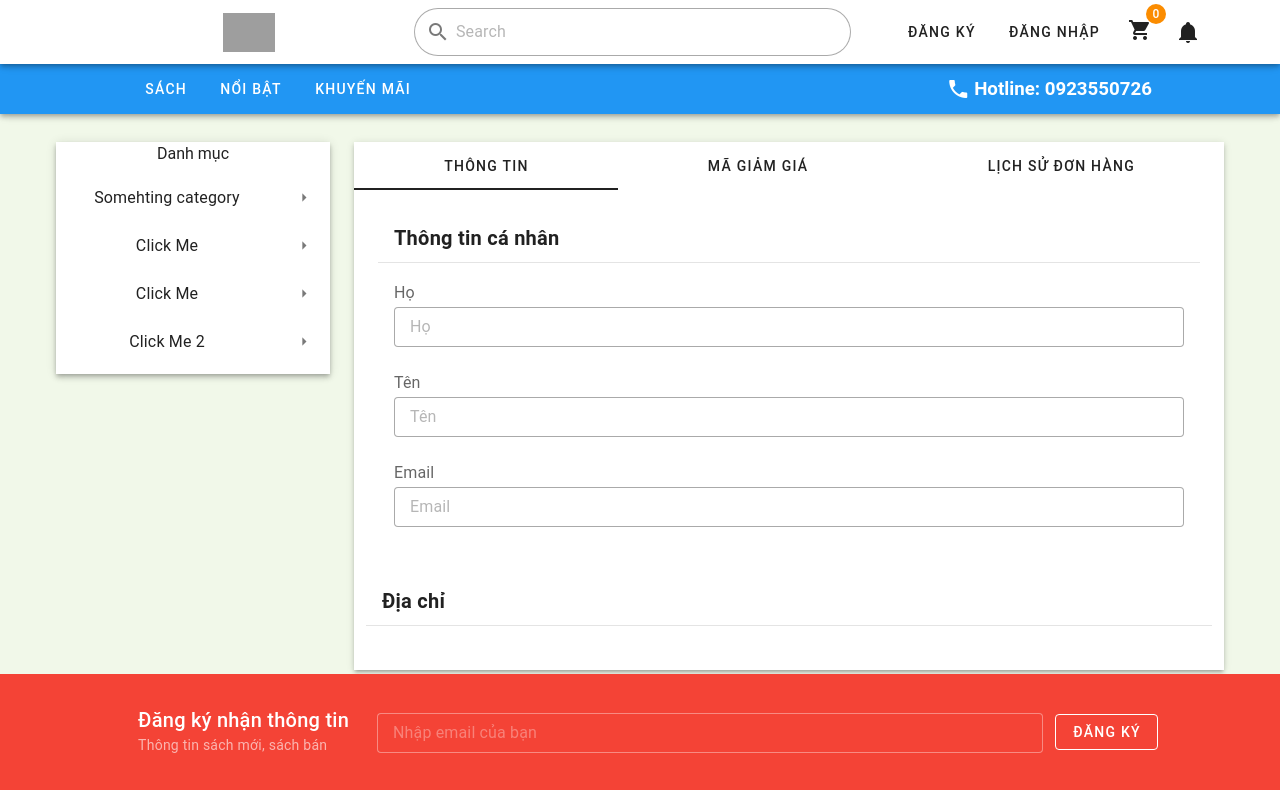
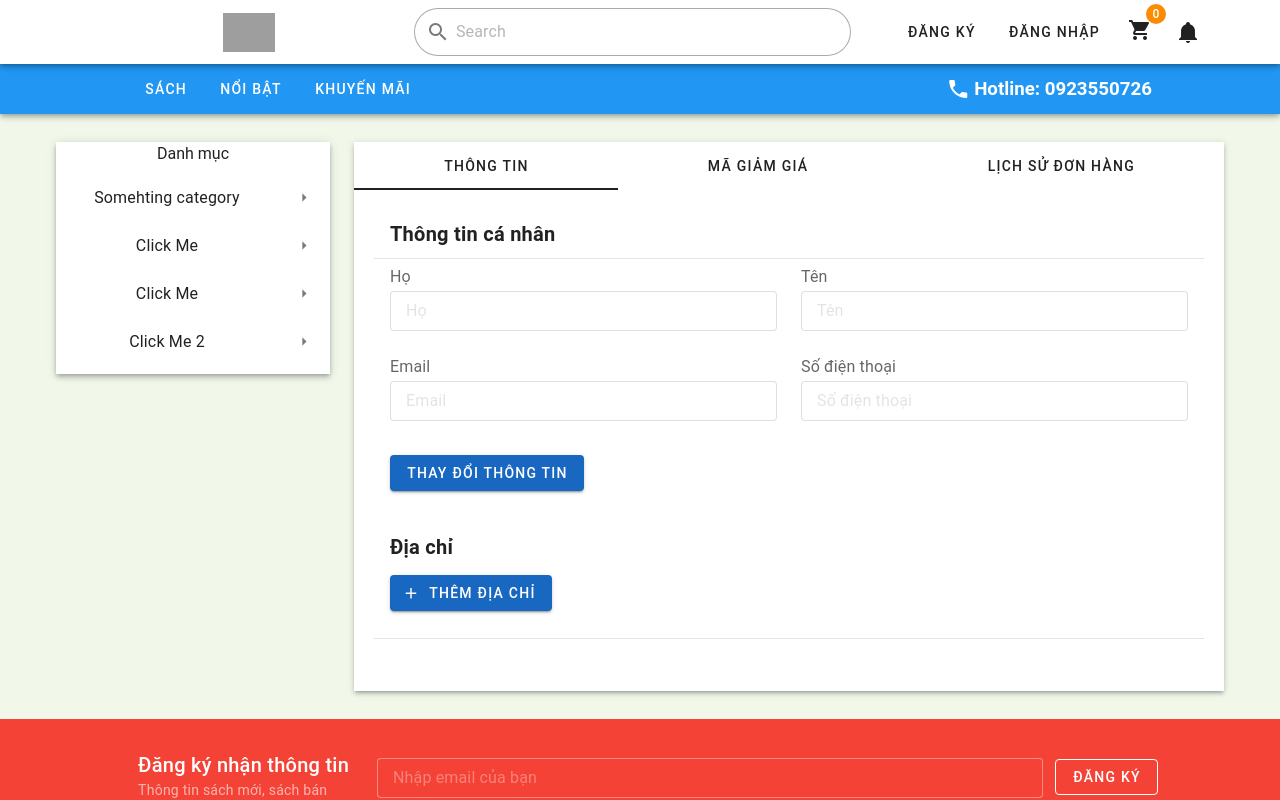
Before and after one commit to B5u2423/Bookstore-Website, a Vue app in the folder frontend/: page /profile/info in a window 1280 px wide. Shown: the top 800 px of the page. Built offline with nearby package versions, Linux system fonts and the light colour scheme; grey boxes are pictures that could not be loaded.

Commit message:
Update user profile info view

```diff
--- /dev/null
+++ b/frontend/src/stores/user-profile-store.js
@@ -0,0 +1,34 @@
+
+import { defineStore } from 'pinia'
+import { computed, ref, watch } from 'vue'
+
+export const useUserProfileStore = defineStore(
+  'userprofile',
+  () => {
+    const userInfo = ref({
+      firstName: '',
+      lastName: '',
+      phone: '',
+      email: ''
+    })
+
+    function updateUserInfo({
+      firstName, lastName, phone, email
+    }) {
+      userInfo.value.firstName = firstName
+      userInfo.value.lastName = lastName
+      userInfo.value.phone = phone
+      userInfo.value.email = email
+    }
+
+    return {
+      userInfo, updateUserInfo
+    }
+  },
+  {
+    persist: {
+    storage: localStorage,
+    paths: ['userInfo']
+    }
+  }
+)
--- a/frontend/src/views/ecom/Profile.vue
+++ b/frontend/src/views/ecom/Profile.vue
@@ -23,13 +23,13 @@ const items = [
         :key="i"
         :text="t.tab"
         :value="t"
-        :to="{name: t.nameRoute}"
+        :to="{ name: t.nameRoute }"
       ></v-tab>
 
     </v-tabs>
 
+    <router-view></router-view>
 
-    <router-view></router-view>
     <!-- <v-tabs-window v-model="tab">
 
       <v-tabs-window-item
--- a/frontend/src/views/ecom/ProfileOrderHistory.vue
+++ b/frontend/src/views/ecom/ProfileOrderHistory.vue
@@ -1,3 +1,48 @@
-<script setup></script>
+<script setup>
+const items = [
+    {
+      name: 'African Elephant',
+      species: 'Loxodonta africana',
+      diet: 'Herbivore',
+      habitat: 'Savanna, Forests',
+    },
+    {
+      name: 'African Elephant',
+      species: 'Loxodonta africana',
+      diet: 'Herbivore',
+      habitat: 'Savanna, Forests',
+    },
+    {
+      name: 'African Elephant',
+      species: 'Loxodonta africana',
+      diet: 'Herbivore',
+      habitat: 'Savanna, Forests',
+    },
+    {
+      name: 'African Elephant',
+      species: 'Loxodonta africana',
+      diet: 'Herbivore',
+      habitat: 'Savanna, Forests',
+    },
+    {
+      name: 'African Elephant',
+      species: 'Loxodonta africana',
+      diet: 'Herbivore',
+      habitat: 'Savanna, Forests',
+    },
+    // ... more items
+  ]
+</script>
 
-<template>Order History</template>
+<template>
+  <v-sheet class="pa-3 justify-center align-center">
+    <v-data-table :items="items" striped="odd" color="red"></v-data-table>
+  </v-sheet>
+</template>
+
+<style>
+.custom-header th {
+  background-color: #1976d2;
+  color: white;
+}
+</style>
--- a/frontend/src/views/ecom/ProfileUserInfo.vue
+++ b/frontend/src/views/ecom/ProfileUserInfo.vue
@@ -1,29 +1,182 @@
-<script setup></script>
+<script setup>
+import { useUserProfileStore } from '@/stores/user-profile-store';
+import { ref, watch } from 'vue'
+
+const userProfileStore = useUserProfileStore()
+
+const isFieldsEnabled = ref(false)
+const isUpdated = ref(false)
+
+const currentUserProfileSnapshot = ref({
+  firstName: userProfileStore.userInfo.firstName,
+  lastName: userProfileStore.userInfo.lastName,
+  email: userProfileStore.userInfo.email,
+  phone: userProfileStore.userInfo.phone,
+})
+
+watch(currentUserProfileSnapshot, () =>{
+  isUpdated.value = true
+}, {deep: true})
+
+function enableFieldsForUpdate() {
+  isFieldsEnabled.value = true
+}
+
+function discardChanges() {
+  // restore snapshot
+  currentUserProfileSnapshot.value.firstName = userProfileStore.userInfo.firstName
+  currentUserProfileSnapshot.value.lastName = userProfileStore.userInfo.lastName
+  currentUserProfileSnapshot.value.email = userProfileStore.userInfo.email
+  currentUserProfileSnapshot.value.phone = userProfileStore.userInfo.phone
+
+  // return to original state
+  isUpdated.value = false
+  isFieldsEnabled.value = false
+}
+
+function updateChanges() {
+  userProfileStore.updateUserInfo(currentUserProfileSnapshot.value)
+  // return to original state
+  isUpdated.value = false
+  isFieldsEnabled.value = false
+}
+
+</script>
 
 <template>
-  <v-sheet class="pa-3 justify-center align-center">
-    <v-card variant="flat" class="pa-3">
+
+  <v-sheet class="pa-3 justify-center align-center mb-6">
+
+    <v-card
+      variant="flat"
+      class="pa-2"
+    >
+
       <v-card-title><h4>Thông tin cá nhân</h4></v-card-title>
 
       <v-divider></v-divider>
 
-      <v-card-text>
-        <div class="text-subtitle-1 text-medium-emphasis">Họ</div>
-        <v-text-field variant="outlined" density="compact" placeholder="Họ"></v-text-field>
-        <div class="text-subtitle-1 text-medium-emphasis">Tên</div>
-        <v-text-field variant="outlined" density="compact" placeholder="Tên"></v-text-field>
-        <div class="text-subtitle-1 text-medium-emphasis">Email</div>
-        <v-text-field variant="outlined" density="compact" placeholder="Email"></v-text-field>
-      </v-card-text>
+      <v-container>
+
+        <v-row>
+
+          <v-col class="py-0">
+
+            <div class="text-subtitle-1 text-medium-emphasis">Họ</div>
+
+            <v-text-field
+              variant="outlined"
+              density="compact"
+              placeholder="Họ"
+              :disabled="!isFieldsEnabled"
+              v-model="currentUserProfileSnapshot.lastName"
+            ></v-text-field>
+
+          </v-col>
+
+          <v-col class="py-0">
+
+            <div class="text-subtitle-1 text-medium-emphasis">Tên</div>
+
+            <v-text-field
+              variant="outlined"
+              density="compact"
+              placeholder="Tên"
+              :disabled="!isFieldsEnabled"
+              v-model="currentUserProfileSnapshot.firstName"
+            ></v-text-field>
+
+          </v-col>
+
+        </v-row>
+
+        <v-row>
+
+          <v-col class="py-0">
+
+            <div class="text-subtitle-1 text-medium-emphasis">Email</div>
+
+            <v-text-field
+              variant="outlined"
+              density="compact"
+              placeholder="Email"
+              :disabled="!isFieldsEnabled"
+              v-model="currentUserProfileSnapshot.email"
+            ></v-text-field>
+
+          </v-col>
+
+          <v-col class="py-0">
+
+            <div class="text-subtitle-1 text-medium-emphasis">Số điện thoại</div>
+
+            <v-text-field
+              variant="outlined"
+              density="compact"
+              placeholder="Số điện thoại"
+              :disabled="!isFieldsEnabled"
+              v-model="currentUserProfileSnapshot.phone"
+            ></v-text-field>
+
+          </v-col>
+
+        </v-row>
+
+        <v-row>
+
+          <v-col class="py-0">
+
+            <v-btn
+              class="my-3"
+              color="primary"
+              :disabled="isFieldsEnabled"
+              @click="enableFieldsForUpdate()"
+            >
+            Thay đổi thông tin
+            </v-btn>
+
+          </v-col>
+
+          <v-col>
+
+            <div v-show="isFieldsEnabled">
+
+            <v-btn :disabled="!isUpdated" class="mr-3" color="success" @click="updateChanges()">Lưu</v-btn>
+            <v-btn color="warning" @click="discardChanges()">Hủy</v-btn>
+            </div>
+
+          </v-col>
+        </v-row>
+
+      </v-container>
+
     </v-card>
-    <v-card variant="flat">
-      <v-card-title><h4>Địa chỉ</h4></v-card-title>
+
+    <v-card
+      variant="flat"
+      class="pa-2"
+    >
+
+      <v-card-title class="d-inline-block">
+
+        <h4>Địa chỉ</h4>
+
+        <v-btn
+          class="my-3"
+          prepend-icon="mdi-plus"
+          color="primary"
+        >
+          Thêm địa chỉ
+        </v-btn>
+
+      </v-card-title>
 
       <v-divider></v-divider>
 
-      <v-card-text>
+      <v-card-text> </v-card-text>
 
-      </v-card-text>
     </v-card>
+
   </v-sheet>
+
 </template>
--- a/frontend/src/views/ecom/ProfileVouchers.vue
+++ b/frontend/src/views/ecom/ProfileVouchers.vue
@@ -1,5 +1,4 @@
 <script setup></script>
 
 <template>
-    Vouchers
 </template>
```
